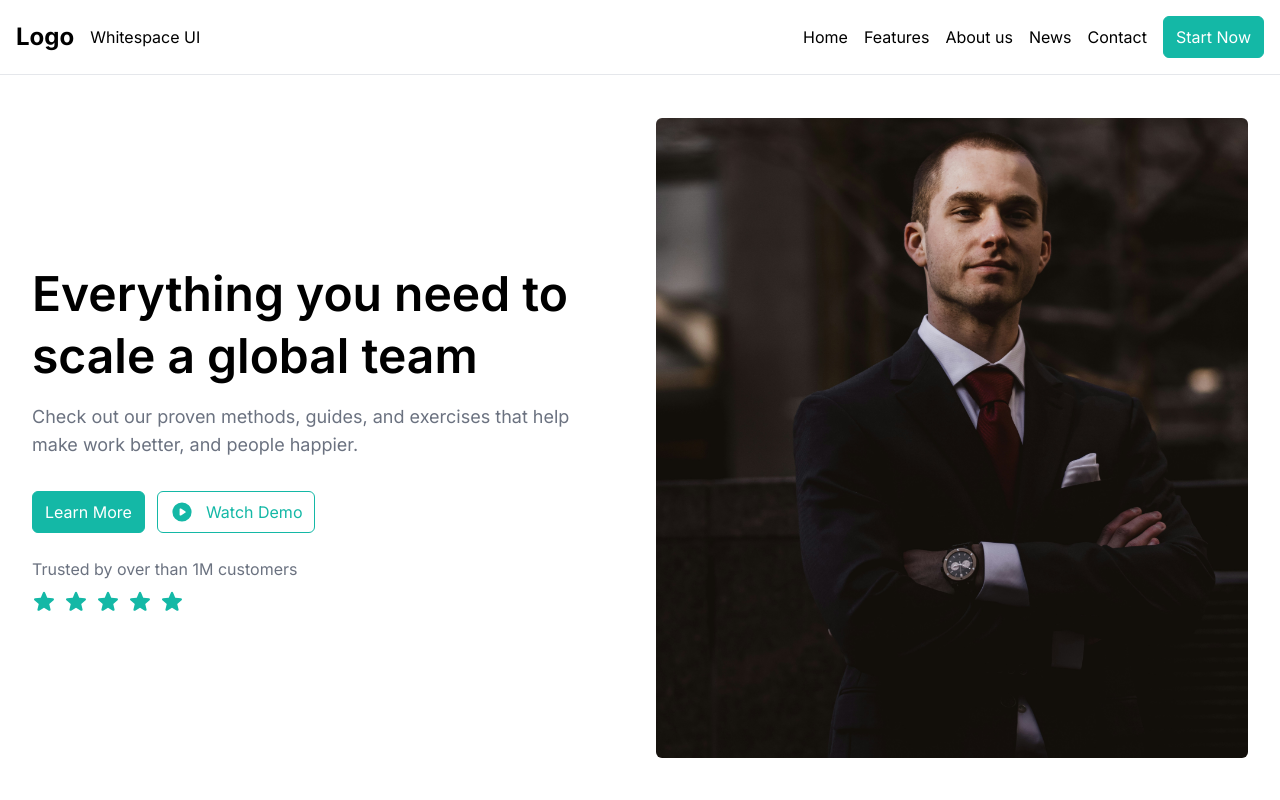
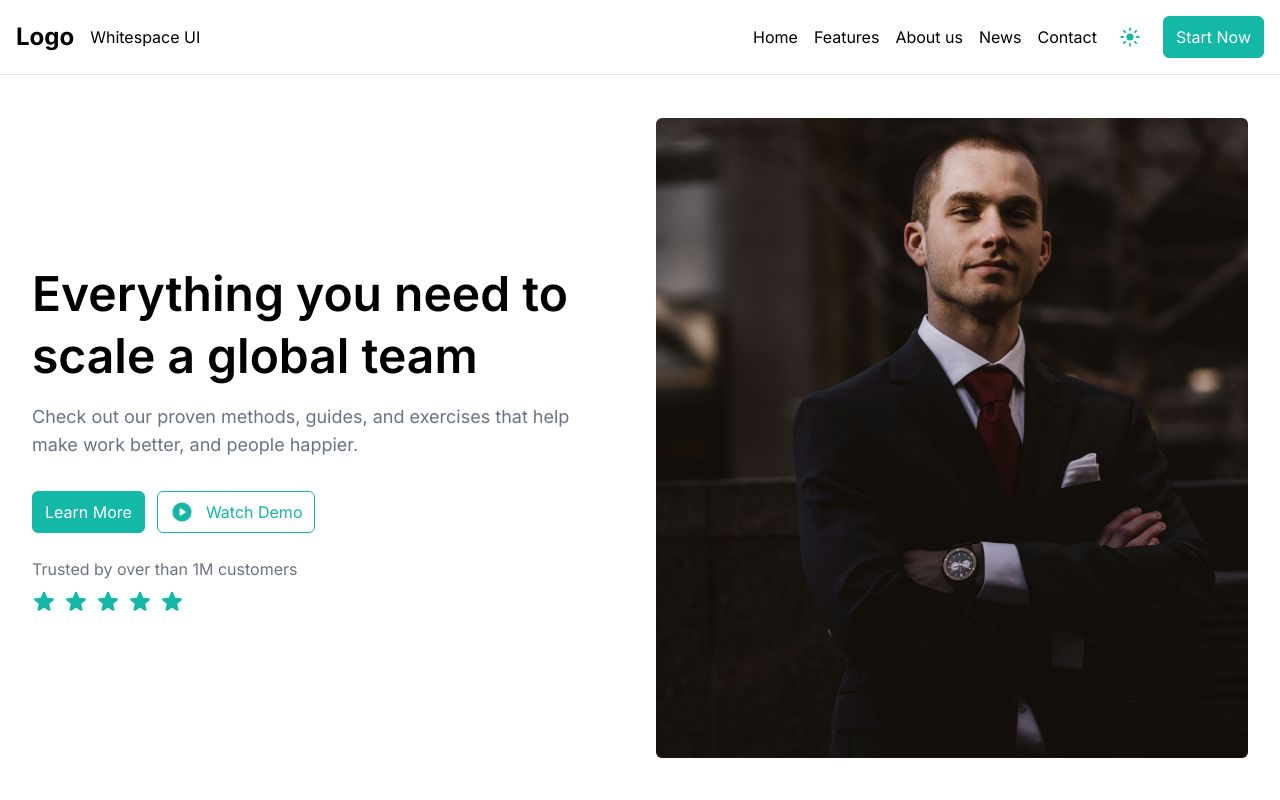
Before and after one commit to ntan-wan/freelance-corpsec, a Next.js app: page /home in a window 1280 px wide. Shown: the top 800 px of the page. Built offline with nearby package versions, Linux system fonts and the light colour scheme.

Commit message:
[FEAT] added dark mode

```diff
--- a/src/app/globals.css
+++ b/src/app/globals.css
@@ -4,7 +4,11 @@
 
 @layer base {
 	body {
-		@apply min-h-screen flex flex-col;
+		@apply min-h-screen flex flex-col transition-colors;
+	}
+
+	* {
+		@apply c-darkmode;
 	}
 }
 
@@ -15,6 +19,10 @@
 }
 
 @layer utilities {
+
+	.c-darkmode {
+		@apply dark:bg-slate-950 dark:text-white;
+	}
 
 	.c-section {
 		min-height: calc(100vh - 74px);
--- a/src/app/home/page.tsx
+++ b/src/app/home/page.tsx
@@ -48,7 +48,7 @@ export default function HomePage() {
         </div>
 
         <div className="w-full relative min-h-[80vh] lg:w-6/12">
-          <Image className="rounded-md w-full object-cover" src="/imgs/hero.jpg" alt="hero" fill sizes="" />
+          <Image className="rounded-md w-full object-cover" src="/imgs/hero.jpg" alt="hero" fill sizes="(min-width:1024) 50vw" priority/>
         </div>
       </section>
 
@@ -70,16 +70,16 @@ export default function HomePage() {
 
           <div className="grid grid-cols-2 grid-rows-12 gap-4 lg:gap-8 w-full  min-h-[500px] lg:w-6/12">
             <div className="row-start-1 row-end-9 bg-cover rounded-md relative">
-              <Image className="rounded-md object-cover" sizes="" src="/imgs/dummy-benefit1.jpg" fill alt="dummy" />
+              <Image className="rounded-md object-cover" sizes="(min-width:1024px) 20vw" src="/imgs/dummy-benefit1.jpg" fill alt="dummy"/>
             </div>
             <div className="bg-cover rounded-md row-start-9 row-end-13 relative">
-              <Image className="rounded-md object-cover" sizes="" src="/imgs/dummy-benefit2.jpg" fill alt="dummy" />
+              <Image className="rounded-md object-cover" sizes="(min-width:1024px) 20vw" src="/imgs/dummy-benefit2.jpg" fill alt="dummy" />
             </div>
             <div className="bg-cover rounded-md relative row-start-1 row-end-5">
-              <Image className="rounded-md object-cover" sizes="" src="/imgs/dummy-benefit3.jpg" fill alt="dummy" />
+              <Image className="rounded-md object-cover" sizes="(min-width:1024px) 20vw" src="/imgs/dummy-benefit3.jpg" fill alt="dummy" />
             </div>
             <div className="row-start-5 row-end-13 bg-cover rounded-md relative">
-              <Image className="rounded-md object-cover" sizes="" src="/imgs/dummy-benefit4.jpg" fill alt="dummy" />
+              <Image className="rounded-md object-cover" sizes="(min-width:1024px) 20vw" src="/imgs/dummy-benefit4.jpg" fill alt="dummy" />
             </div>
           </div>
         </div>
@@ -113,7 +113,7 @@ export default function HomePage() {
           ))}
         </div>
 
-        <div className="mt-8 lg:mt-10 text-center border border-blue-50 bg-blue-50 p-4 sm:p-8 rounded-md w-full mx-auto lg:w-6/12 ">
+        <div className="mt-8 lg:mt-10 text-center border border-blue-50 bg-blue-50 p-4 sm:p-8 rounded-md w-full mx-auto lg:w-6/12 c-darkmode dark:border-white">
           <h2 className="font-semibold text-xl">Still have questions?</h2>
           <p className="mt-3 c-text-gray text-[14px]">
             We&apos;re sorry we couldn&apos;t provide with the information you were looking for. Please contact us and we&apos;ll be happy to help.
@@ -140,7 +140,7 @@ export default function HomePage() {
 
       {/* Email */}
       <section className="pt-16 flex flex-col justify-center">
-        <div className="bg-blue-50 rounded-2xl p-4 lg:p-12">
+        <div className="bg-blue-50 rounded-2xl p-4 lg:p-12 border border-transparent c-darkmode dark:border-white">
           <div className="w-full lg:w-6/12">
             <p className="c-title">Enter your email address and get started for free</p>
             <p className="mt-4 c-text-gray">Stay up to date with the most relevant information, our new collections, news and special offers!</p>
--- a/src/components/blog/BlogCard.tsx
+++ b/src/components/blog/BlogCard.tsx
@@ -24,7 +24,7 @@ export function BlogCard({ data, className, ...props }: IProps) {
   return (
     <div>
       <div className="relative h-60">
-        <Image className="rounded-2xl w-full object-cover" src={data.img} alt="Blog Image" fill />
+        <Image className="rounded-2xl w-full object-cover" src={data.img} alt="Blog Image" fill sizes="(min-width:1024) 30vw"/>
       </div>
 
       <div className="mt-4 flex items-center gap-2">
--- a/src/components/layouts/CustomNavbar.tsx
+++ b/src/components/layouts/CustomNavbar.tsx
@@ -3,6 +3,7 @@
 import { CustomButton } from "@/components/ui/CustomButton";
 import { cn } from "@/utils/coreUtils";
 import { useGlobal } from "@/providers/GlobalProvider";
+import { ThemeButton } from "@/components/ui/ThemeButton";
 
 interface IProps {
   sticky?: boolean;
@@ -12,7 +13,7 @@ interface IProps {
 export function CustomNavbar({ sticky = true, className }: IProps) {
   const menuItems = [{ label: "Home" }, { label: "Features" }, { label: "About us" }, { label: "News" }, { label: "Contact" }];
   const style = {
-    base: "flex items-center justify-between p-4 bg-white border-b border-b-gray-200",
+    base: "flex items-center justify-between p-4 bg-white border-b border-b-gray-200 c-darkmode dark:border-b-gray-700",
     sticky: "sticky top-0 w-full z-10",
   };
   const {globalState, setState} : {[key : string] : any} = useGlobal();
@@ -26,13 +27,24 @@ export function CustomNavbar({ sticky = true, className }: IProps) {
 
           <ul className="flex items-center gap-4">
               {menuItems.map((item) => (
-          <li className="hidden lg:block" key={item.label}>{item.label}</li>
+                  <li className="hidden lg:block" key={item.label}>
+                      {item.label}
+                  </li>
               ))}
+				<li>
+					<ThemeButton />
+				</li>
               <li>
                   <CustomButton label="Start Now" />
               </li>
               <li className="lg:hidden">
-          <CustomButton icon="Bars3Icon" className="p-1" onClick={() => {setState({sidebarIsOpen : !globalState.sidebarIsOpen})}}/>
+                  <CustomButton
+                      icon="Bars3Icon"
+                      className="p-1"
+                      onClick={() => {
+                          setState({ sidebarIsOpen: !globalState.sidebarIsOpen });
+                      }}
+                  />
               </li>
           </ul>
       </nav>
--- a/src/components/ui/CustomButton.tsx
+++ b/src/components/ui/CustomButton.tsx
@@ -19,20 +19,20 @@ const styles: IComponentVariant = {
 };
 
 const iconStyles: IComponentVariant = {
-  base: "",
+    base: "text-white",
     default: "",
     outlined: "text-primary-500",
 };
 
 export function CustomButton({ label, className, iconClassName, variant = "default", icon, ...props }: IProps) {
-  const buttonClassArgs = [styles.base, !label && "bg-transparent border-transparent", styles[variant as keyof IComponentVariant], className];
-  const iconClassArgs = ["text-white", !label && "text-primary-500", iconStyles[variant as keyof IComponentVariant], iconClassName];
+    const buttonClassArgs = [styles.base, !label && "bg-transparent border-transparent", styles[variant as keyof IComponentVariant], icon && !label && "p-1", className];
+    const iconClassArgs = [iconStyles.base, !label && "text-primary-500", iconStyles[variant as keyof IComponentVariant], iconClassName];
 
     const renderView = () => {
         return (
-      <div className={cn("flex items-center justify-center gap-3")}>
+            <div className={cn("!bg-inherit flex items-center justify-center gap-3")}>
                 {icon && <CustomIcon name={icon} className={cn(...iconClassArgs)} />}
-        {label && <span>{label}</span>}
+                {label}
             </div>
         );
     };
--- a/src/components/ui/CustomDivider.tsx
+++ b/src/components/ui/CustomDivider.tsx
@@ -1,5 +1,5 @@
 export function CustomDivider() {
 	return (
-		<hr className="my-8"></hr>
+		<hr className="my-8 dark:border-gray-700"></hr>
 	)
 }
--- a/src/components/ui/CustomIcon.tsx
+++ b/src/components/ui/CustomIcon.tsx
@@ -9,7 +9,7 @@ type IProps = {
 } & ComponentProps<typeof HeroIcon.AcademicCapIcon>;
 
 const styles = {
-	base: 'size-6 text-primary-500'
+	base: '!bg-inherit size-6 text-primary-500'
 }
 
 export function CustomIcon({ name, className, ...props }: IProps) {
--- /dev/null
+++ b/src/components/ui/ThemeButton.tsx
@@ -0,0 +1,20 @@
+"use client";
+
+import { CustomButton } from "@/components/ui/CustomButton";
+import { useState } from "react";
+import { Theme } from "@/types/coreTypes";
+
+export function ThemeButton() {
+    const [theme, setTheme] = useState<Theme>("light");
+    const handleClickTheme = () => {
+		if (theme == 'light') {
+        	document.documentElement.classList.add('dark');
+			setTheme('dark');
+		} else if (theme == 'dark') {
+        	document.documentElement.classList.remove('dark');
+			setTheme('light');
+		}
+    };
+
+    return <CustomButton icon={theme == "light" ? "SunIcon" : "MoonIcon"} onClick={() => handleClickTheme()} />;
+}
--- a/src/types/coreTypes.ts
+++ b/src/types/coreTypes.ts
@@ -3,6 +3,8 @@ import * as HIcon from "@heroicons/react/20/solid";
 
 export type FABrandIcons = keyof typeof FAIcons;
 export type HeroIcons = keyof typeof HIcon;
+export type Theme = "light" | "dark";
+
 export interface IComponentVariant {
   base: string;
   default?: string;
--- a/tailwind.config.ts
+++ b/tailwind.config.ts
@@ -2,6 +2,7 @@ import type { Config } from "tailwindcss";
 import colors from "tailwindcss/colors";
 
 const config: Config = {
+	darkMode:["selector"],
     content: ["./src/pages/**/*.{js,ts,jsx,tsx,mdx}", "./src/components/**/*.{js,ts,jsx,tsx,mdx}", "./src/app/**/*.{js,ts,jsx,tsx,mdx}"],
     theme: {
     	container: {
```
Lines whose indentation alone changed are shown as unchanged.
